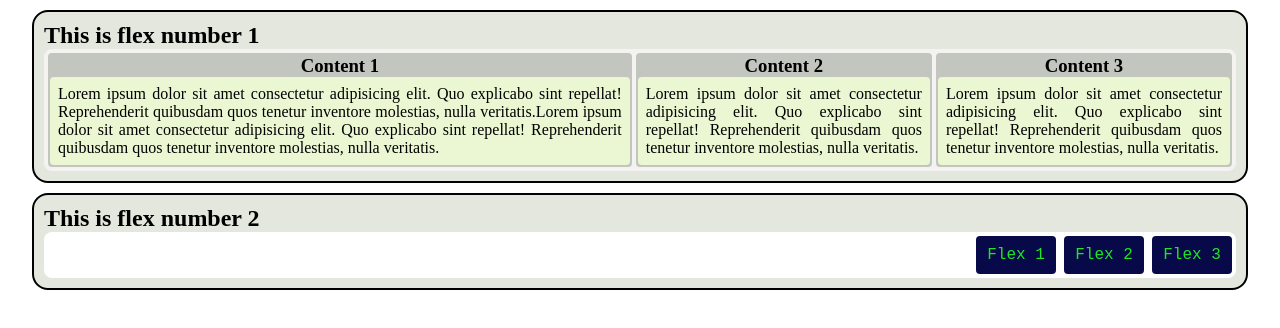
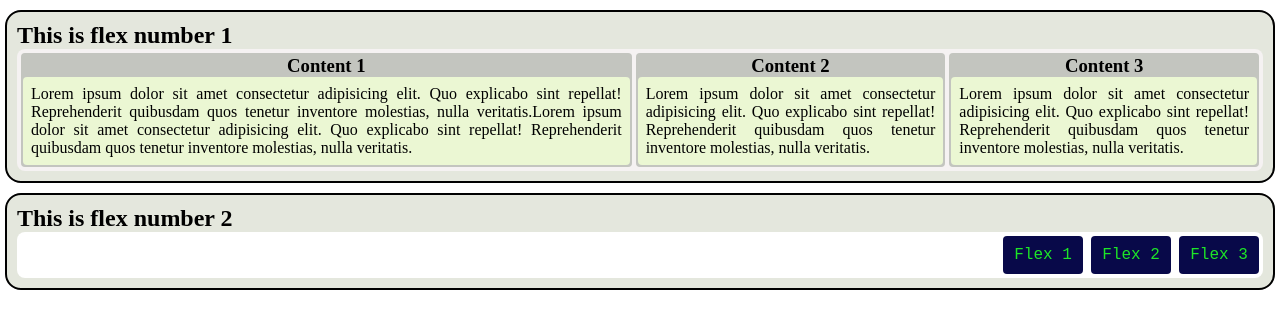
Before and after one commit to k-maru254/k-maru254.github.io, a plain HTML site: page index.html in a window 1280 px wide. Drawn offline with Linux system fonts and the light colour scheme.

Commit message:
Update index.html

```diff
--- a/index.html
+++ b/index.html
@@ -13,7 +13,7 @@
         }
 
         #flex-1{
-            width: 95%;
+            width: calc(100% - 10px);
             background: rgb(228, 231, 221);
             border: solid black 2px;
             margin: 10px auto;
```
